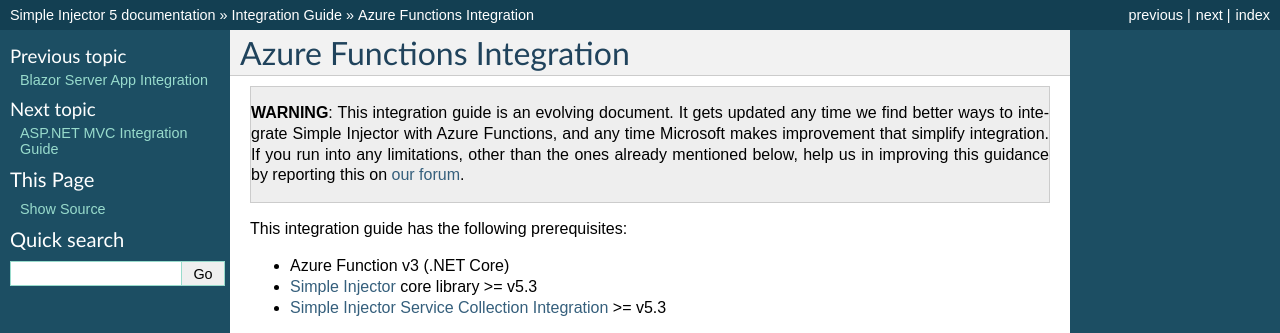
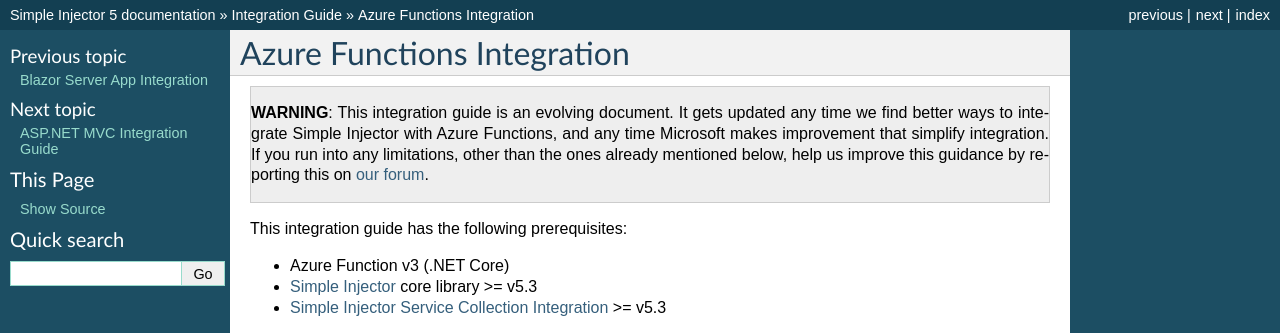
Before and after one commit to simpleinjector/Documentation, a Sphinx documentation site: the page built from source/azurefunctionsintegration.rst, in a window 1280 px wide and 900 px high. Shown: the top 333 px of the window. Built offline with Sphinx 7.4.7, drawn with Linux system fonts in a browser that asks for light colours.

Commit message:
Language fixed.

```diff
--- a/source/azurefunctionsintegration.rst
+++ b/source/azurefunctionsintegration.rst
@@ -4,7 +4,7 @@ Azure Functions Integration
 
 .. container:: Note
 
-    **WARNING**: This integration guide is an evolving document. It gets updated any time we find better ways to integrate Simple Injector with Azure Functions, and any time Microsoft makes improvement that simplify integration. If you run into any limitations, other than the ones already mentioned below, help us in improving this guidance by reporting this on `our forum <https://simpleinjector.org/forum>`_.
+    **WARNING**: This integration guide is an evolving document. It gets updated any time we find better ways to integrate Simple Injector with Azure Functions, and any time Microsoft makes improvement that simplify integration. If you run into any limitations, other than the ones already mentioned below, help us improve this guidance by reporting this on `our forum <https://simpleinjector.org/forum>`_.
 
 This integration guide has the following prerequisites:
 
```
